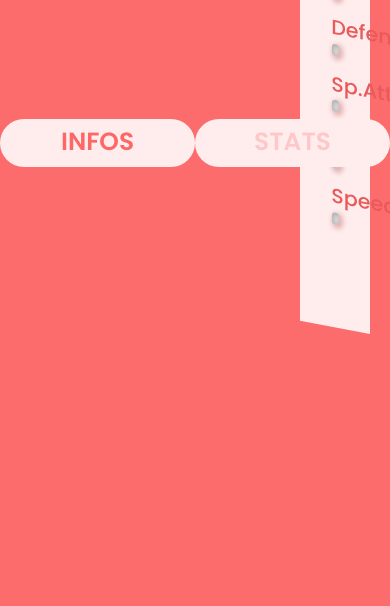
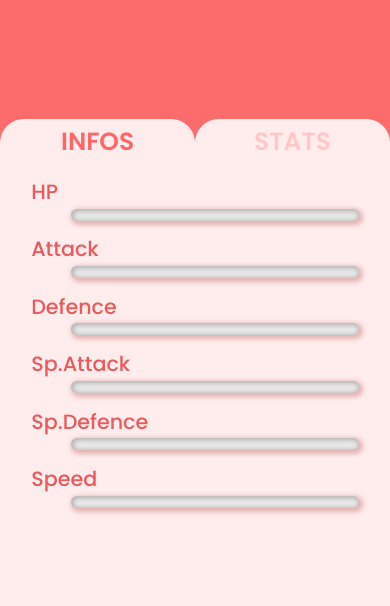
Before and after one commit to maxime-baron/Pokedex, a PHP site: page / in a window 390 px wide. Shown: the part 238-844 px from the top of the page. Run offline with PHP 8.4, Linux system fonts and the light colour scheme; data that the repository does not hold is empty.

Commit message:
:bug: Bug fix

```diff
--- a/assets/style.css
+++ b/assets/style.css
@@ -207,8 +207,6 @@ main {
     border-radius: 8px;
     text-align: center;
 }
-
-
 
 .evolChain {
     width: 100%;
@@ -457,14 +455,15 @@ main {
         padding: 4.52vh 8vw 0 8vw;
     }
 
-    .rightPanel {
-        width: 18vw;
+    /* .rightPanel {
+        width: 100%;
         position: absolute;
-        top: 12vh;
-        right: 5.16vw;
-        transform: matrix(1, 0.19, 0, 0.98, 0, 0);
+        bottom: 0;
+        top: unset;
+        right: 0;
+        transform: unset;
         perspective: 800px;
-    }
+    } */
 
     .rightPanel.active {
         display: block;
--- a/includes/config.php
+++ b/includes/config.php
@@ -9,6 +9,7 @@ function apiCall($url)
     curl_setopt($curl, CURLOPT_URL, $url);
     curl_setopt($curl, CURLOPT_RETURNTRANSFER, true);
     curl_setopt($curl, CURLOPT_FOLLOWLOCATION, true);
+    // curl_setopt($curl, CURLOPT_CAINFO, $_SERVER['DOCUMENT_ROOT'] .  "/../ssl/cacert-2022-04-26.pem");
 
     $result = curl_exec($curl);
     curl_close($curl);
```
